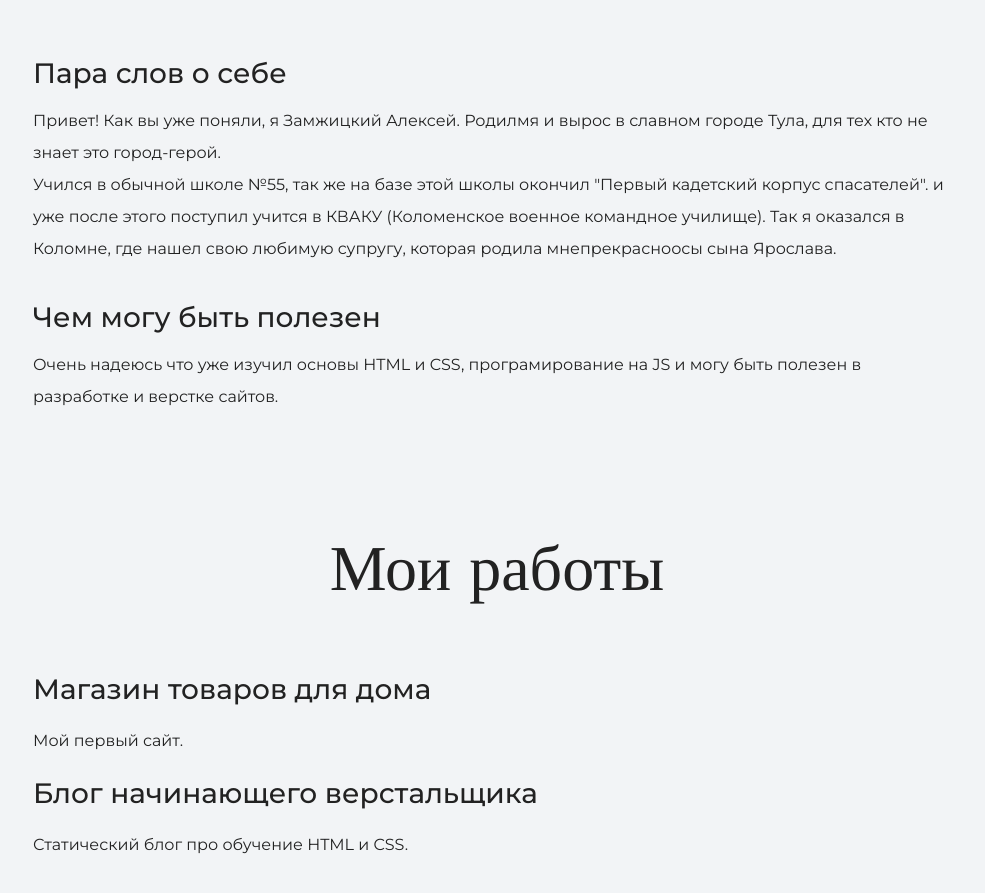
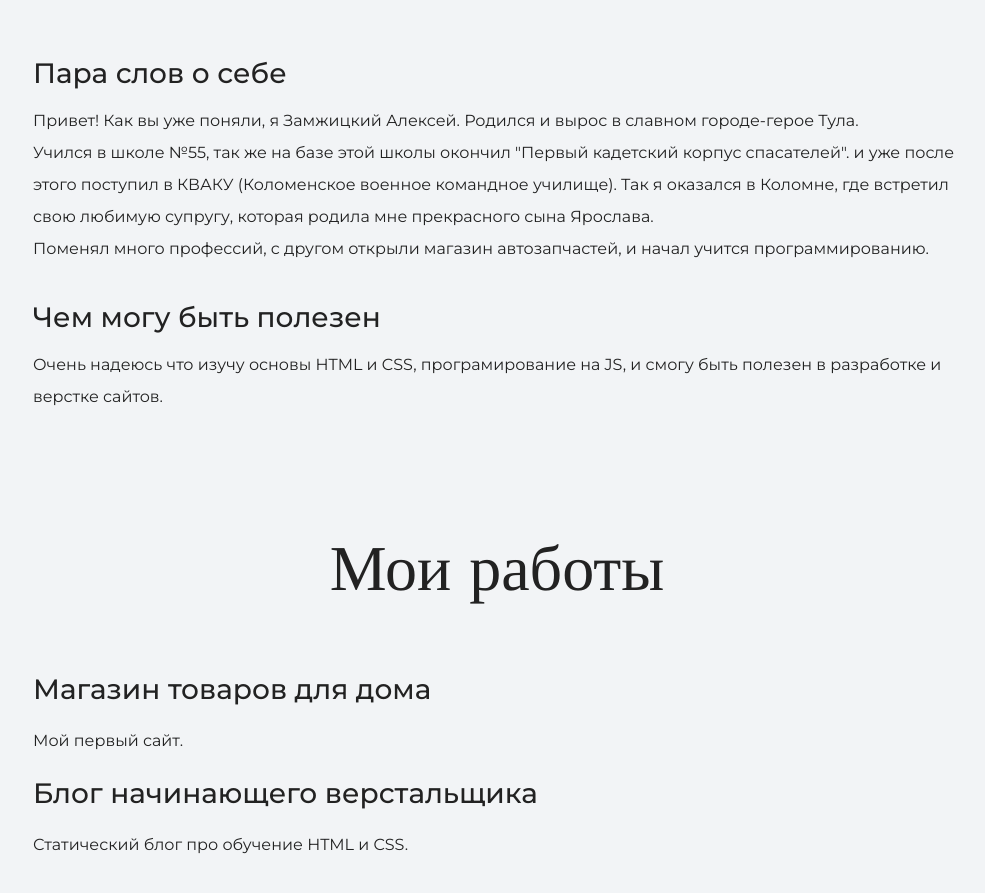
Before and after one commit to Lextukol/my-site, a plain HTML site: page index.html in a window 1280 px wide. Shown: the part 1119-2012 px from the top of the page, without its empty margins (143-1128 px from the left). Drawn offline with nearby package versions, Linux system fonts and the light colour scheme.

Commit message:
Изменяет информацию в блоке давай познакомимся

```diff
--- a/index.html
+++ b/index.html
@@ -25,10 +25,11 @@
       <h2 class="subheading">Давайте познакомимся</h2>
         <div class="container">
         <h3>Пара слов о себе</h3>
-        <p>Привет! Как вы уже поняли, я Замжицкий Алексей. Родилмя и вырос в славном городе Тула, для тех кто не знает это город-герой.<br>Учился в обычной школе №55, так же на базе этой школы окончил "Первый кадетский корпус спасателей".
-        и уже после этого поступил учится в КВАКУ (Коломенское военное командное училище). Так я оказался в Коломне, где нашел свою любимую супругу, которая родила мнепрекрасноосы сына Ярослава. </p>
+        <p>Привет! Как вы уже поняли, я Замжицкий Алексей. Родился и вырос в славном городе-герое Тула.<br>Учился в школе №55, так же на базе этой школы окончил "Первый кадетский корпус спасателей".
+        и уже после этого поступил в КВАКУ (Коломенское военное командное училище). Так я оказался в Коломне, где встретил свою любимую супругу, которая родила мне прекрасного сына Ярослава. <br>
+        Поменял много профессий, с другом открыли магазин автозапчастей, и начал учится программированию.</p>
         <h3>Чем могу быть полезен</h3>
-        <p>Очень надеюсь что уже изучил основы HTML и CSS, програмирование на JS и могу быть полезен в разработке и верстке сайтов.</p>
+        <p>Очень надеюсь что изучу основы HTML и CSS, програмирование на JS, и смогу быть полезен в разработке и верстке сайтов.</p>
         </div>
     </section>
 
```
